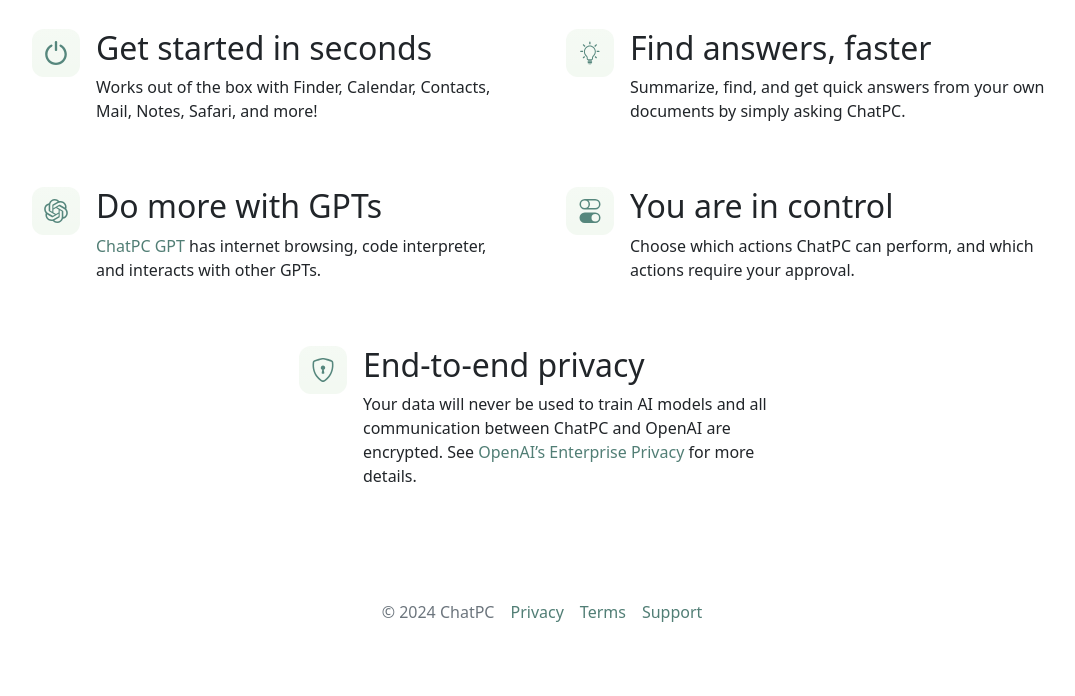
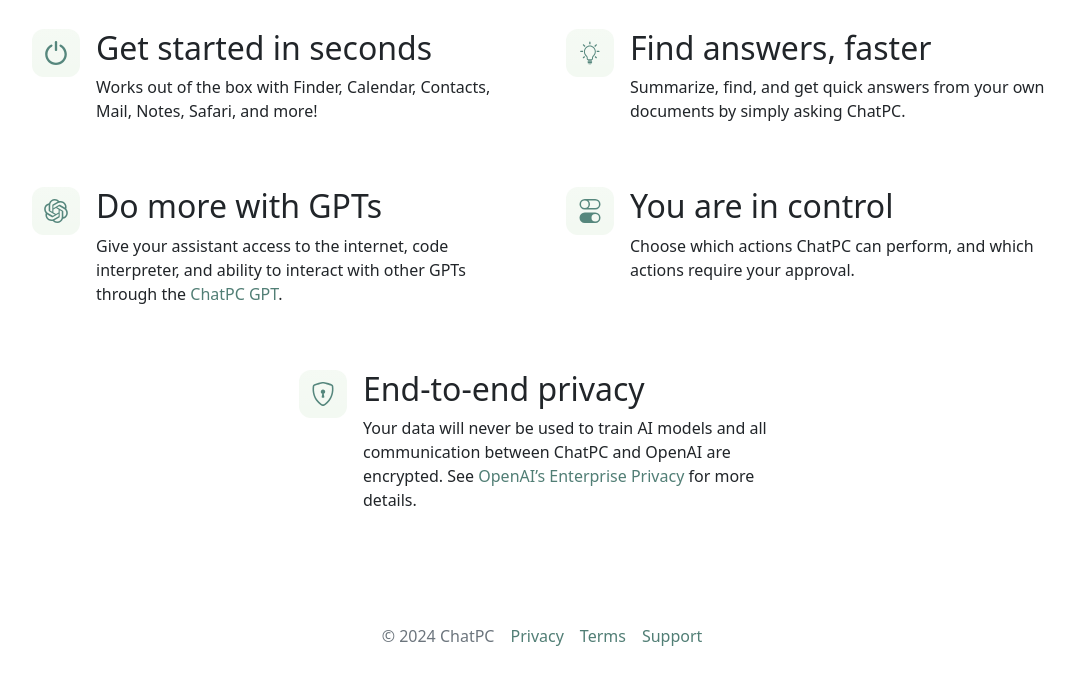
Before and after one commit to dounan/chat-pc-site, a Jekyll site: the page built from index.html, in a window 1280 px wide. Shown: the part 540-1236 px from the top of the page, without its empty margins (98-1173 px from the left). Built offline with Jekyll 4.4.1, drawn with Linux system fonts in a browser that asks for light colours; comment, search, counter and statistics services are not loaded; before the commit the page ends 1212 px from its top, so only the background shows below that.

Commit message:
update copy for GPT feature

```diff
--- a/index.html
+++ b/index.html
@@ -53,7 +53,7 @@
       </div>
       <div>
         <p class="h2">Do more with GPTs</p>
-        <p><a href="https://chat.openai.com/g/g-611zFFIQR-chatpc-connect-with-macos" target="_blank">ChatPC GPT</a> has internet browsing, code interpreter, and interacts with other GPTs.</p>
+        <p>Give your assistant access to the internet, code interpreter, and ability to interact with other GPTs through the <a href="https://chat.openai.com/g/g-611zFFIQR-chatpc-connect-with-macos" target="_blank">ChatPC GPT</a>.</p>
       </div>
     </div>
     <div class="col d-flex align-items-start">
```
